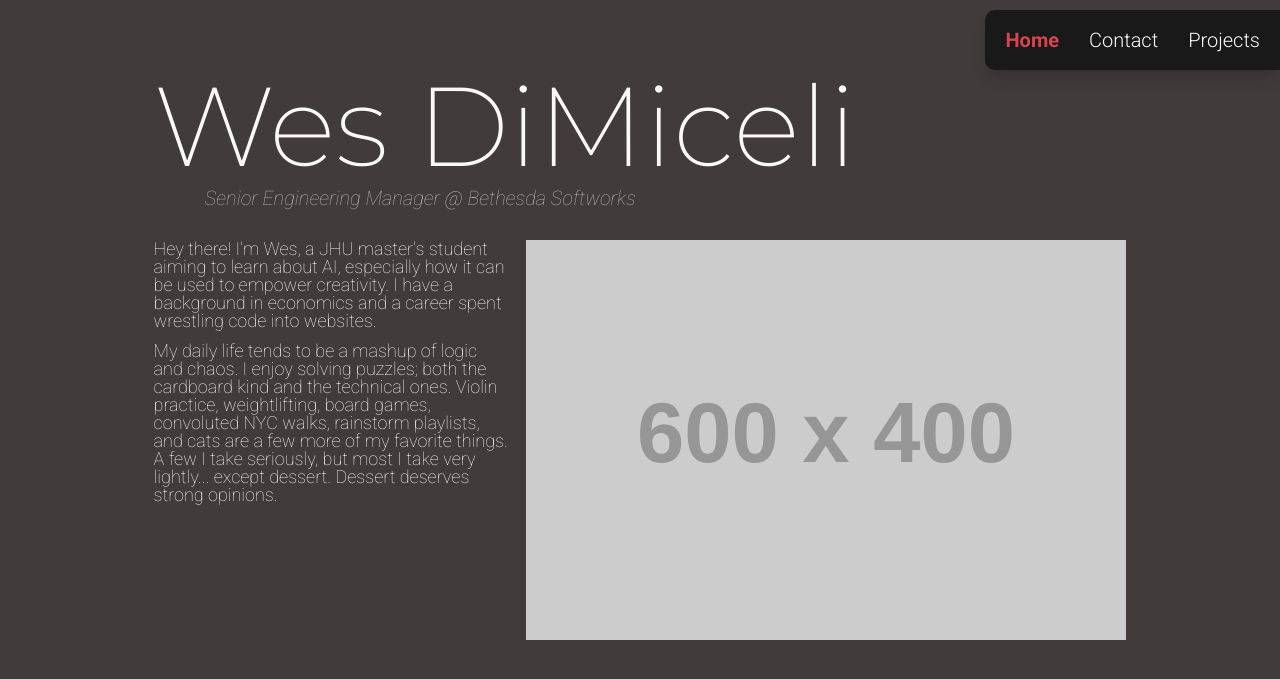
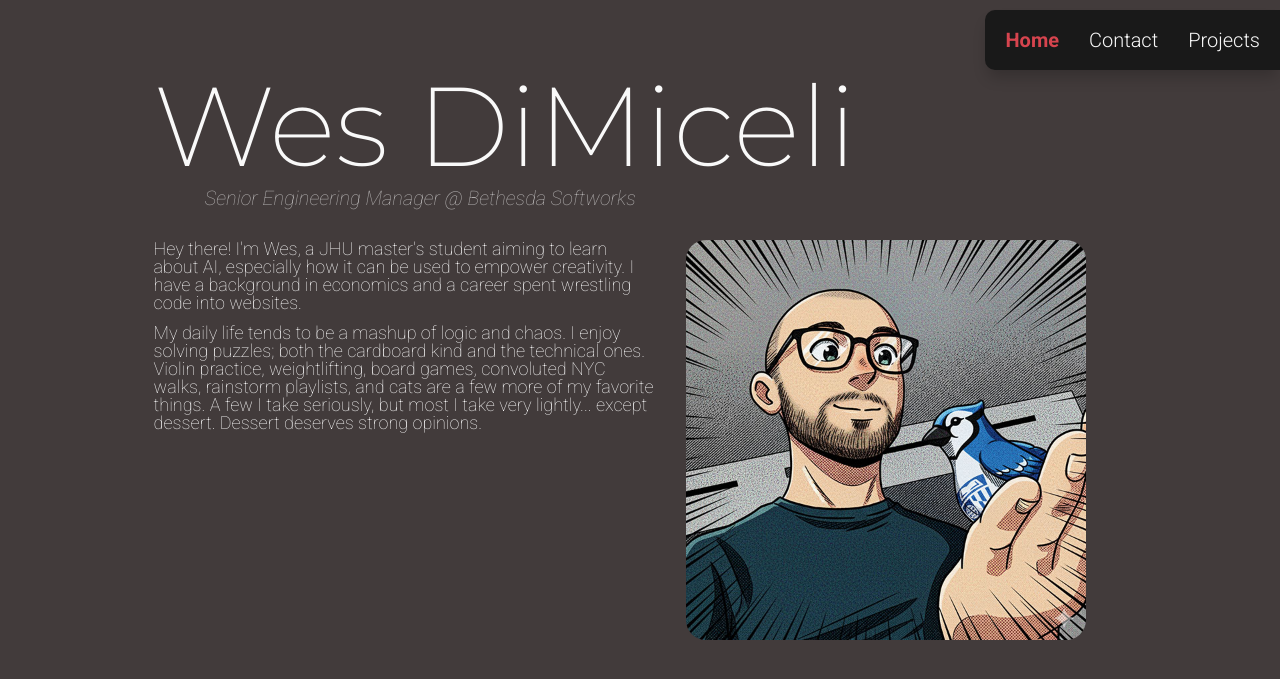
Before and after one commit to wdimiceli/jhu_software_concepts, a Flask app: page / in a window 1280 px wide. Shown: the top 679 px of the page. Run offline with Flask 3, Linux system fonts and the light colour scheme; grey boxes labelled with a size stand in for pictures from a placeholder-image service; some libraries are stand-ins or nearby versions.

Commit message:
feat: add bio photo

```diff
--- a/module_1/blueprints/portfolio/static/styles.css
+++ b/module_1/blueprints/portfolio/static/styles.css
@@ -77,7 +77,7 @@ section {
   &.two-column {
     display: flex;
     flex-direction: column;
-    gap: 16px;
+    gap: 32px;
 
     @media (min-width: 960px) {
       flex-direction: row;
@@ -121,7 +121,7 @@ small {
 }
 
 main {
-  padding: 24px;
+  padding: 24px 12vw;
 
   @media (min-width: 960px) {
     padding: 70px 12vw;
@@ -168,3 +168,26 @@ nav-layout {
     }
   }
 }
+
+.bio-photo {
+  position: relative;
+  width: 400px;
+  aspect-ratio: 1;
+  max-width: 100%;
+  border-radius: 20px;
+  overflow: clip;
+
+  & img {
+    position: absolute;
+    width: 100%;
+  }
+
+  & img:not(:first-child) {
+    transition: opacity 200ms ease-out;
+    opacity: 1;
+
+    &:hover {
+      opacity: 0;
+    }
+  }
+}
--- a/module_1/blueprints/portfolio/templates/pages/home.html
+++ b/module_1/blueprints/portfolio/templates/pages/home.html
@@ -20,6 +20,16 @@
     </p>
   </div>
 
-  <img src="https://placehold.co/600x400" />
+  <div class="bio-photo">
+    <img
+      src="{{ url_for('portfolio.static', filename='wdimiceli-jhu-bio-photo-comic.jpg') }}"
+      alt=""
+      aria-hidden
+    />
+    <img
+      src="{{ url_for('portfolio.static', filename='wdimiceli-jhu-bio-photo.jpg') }}"
+      alt="Photograph of Wes DiMiceli. He has a beard and glasses and is holding a small blue jay toy in their open palm. The toy displays the JHU logo.
+    />
+  </div>
 </section>
 {% endblock main %}
```
Also changed, not shown: module_1/blueprints/portfolio/static/wdimiceli-jhu-bio-photo-comic.jpg (added), module_1/blueprints/portfolio/static/wdimiceli-jhu-bio-photo.jpg (added).
